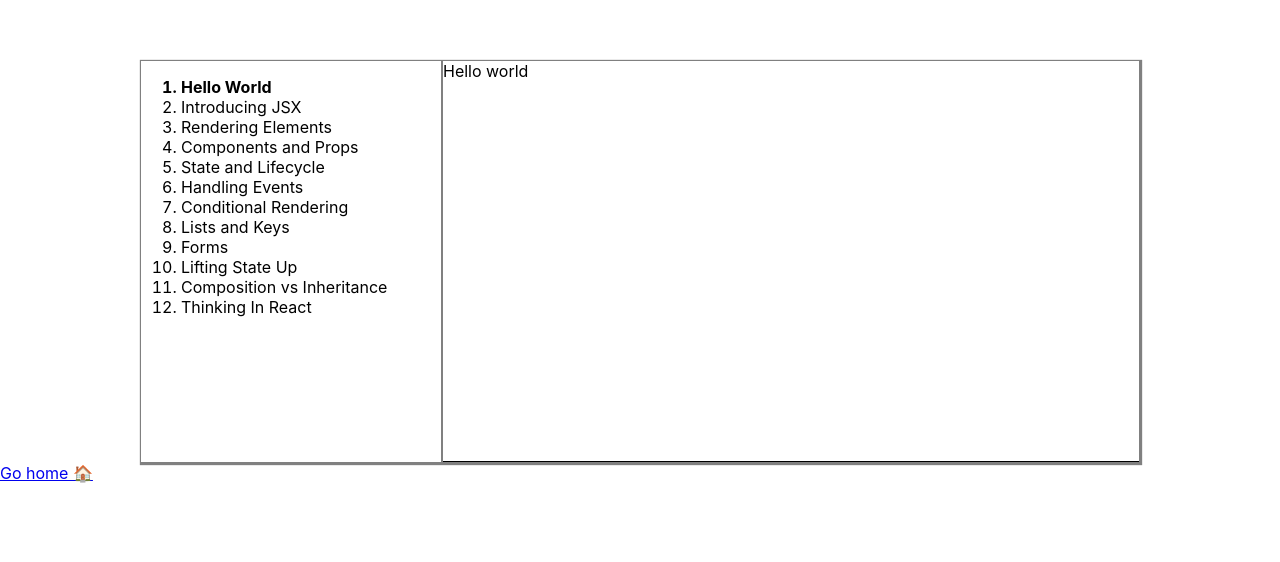
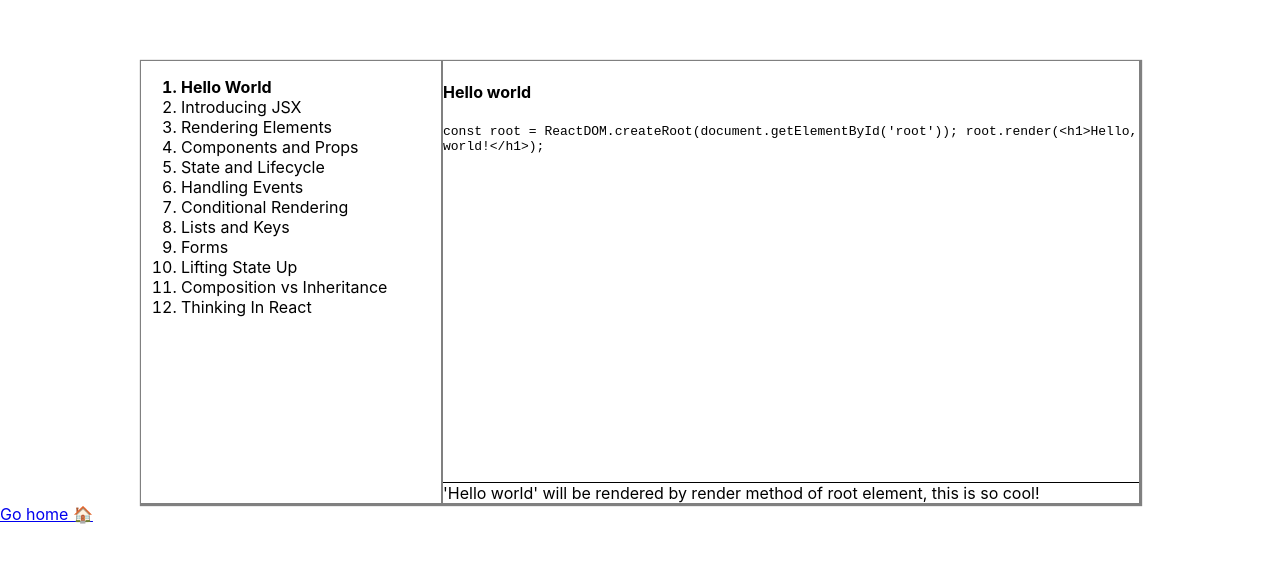
Before and after one commit to hobabe/Reactjs_2022, a React (Create React App) app in the folder Mainconcept/study_reactjs/: page /tuan-react-space in a window 1280 px wide. Both pictures are taken after a click on the item "Hello World". Shown: the top 562 px of the page. Built offline with nearby package versions, Linux system fonts and the light colour scheme.

Commit message:
1. Hello World and add description

```diff
--- a/Mainconcept/study_reactjs/src/tuan/base-components/ReactLesson.jsx
+++ b/Mainconcept/study_reactjs/src/tuan/base-components/ReactLesson.jsx
@@ -44,7 +44,7 @@
         lessonActive: {
           id: foundBuiltLesson.id,
           component: foundBuiltLesson.component,
-          description: foundBuiltLesson.component ? "" : "This lesson is not built, please select other lesson",
+          description: foundBuiltLesson.description ?? "This lesson is not built, please select other lesson",
         },
       }));
     }
--- a/Mainconcept/study_reactjs/src/tuan/base-components/ReactLessonData.jsx
+++ b/Mainconcept/study_reactjs/src/tuan/base-components/ReactLessonData.jsx
@@ -4,18 +4,23 @@
 export function reactLessonData(){
   return {
     lessonList : [
-      { component: <HelloWorld />, id: "HelloWorld", text: "Hello World" },
-      { component: null, id: "IntroducingJSX", text: "Introducing JSX" },
-      { component: null, id: "RenderingElements", text: "Rendering Elements" },
-      { component: null, id: "ComponentsAndProps", text: "Components and Props" },
-      { component: null, id: "StateAndLifecycle", text: "State and Lifecycle" },
-      { component: null, id: "HandlingEvents", text: "Handling Events" },
-      { component: null, id: "ConditionalRendering", text: "Conditional Rendering" },
-      { component: null, id: "ListsAndKeys", text: "Lists and Keys" },
-      { component: null, id: "Forms", text: "Forms" },
-      { component: null, id: "LiftingStateUp", text: "Lifting State Up" },
-      { component: null, id: "CompositionVsInheritance", text: "Composition vs Inheritance" },
-      { component: null, id: "ThinkingInReact", text: "Thinking In React" },
+      {
+        component: <HelloWorld />,
+        id: "HelloWorld",
+        text: "Hello World",
+        description: "'Hello world' will be rendered by render method of root element, this is so cool!"
+      },
+      { component: null, id: "IntroducingJSX", text: "Introducing JSX", description: "" },
+      { component: null, id: "RenderingElements", text: "Rendering Elements", description: "" },
+      { component: null, id: "ComponentsAndProps", text: "Components and Props", description: "" },
+      { component: null, id: "StateAndLifecycle", text: "State and Lifecycle", description: "" },
+      { component: null, id: "HandlingEvents", text: "Handling Events", description: "" },
+      { component: null, id: "ConditionalRendering", text: "Conditional Rendering", description: "" },
+      { component: null, id: "ListsAndKeys", text: "Lists and Keys", description: "" },
+      { component: null, id: "Forms", text: "Forms", description: "" },
+      { component: null, id: "LiftingStateUp", text: "Lifting State Up", description: "" },
+      { component: null, id: "CompositionVsInheritance", text: "Composition vs Inheritance", description: "" },
+      { component: null, id: "ThinkingInReact", text: "Thinking In React", description: "" },
     ]
   }
 }
--- a/Mainconcept/study_reactjs/src/tuan/react-lesson/t-1-hello-word/HelloWorld.jsx
+++ b/Mainconcept/study_reactjs/src/tuan/react-lesson/t-1-hello-word/HelloWorld.jsx
@@ -1,5 +1,10 @@
 function HelloWorld() {
-  return <div>Hello world</div>;
+  return (
+    <div>
+      <h4>Hello world</h4>
+      <pre>const root = ReactDOM.createRoot(document.getElementById('root')); root.render(&lt;h1&gt;Hello, world!&lt;/h1&gt;);</pre>
+    </div>
+  );
 }
 
 export default HelloWorld;
```
